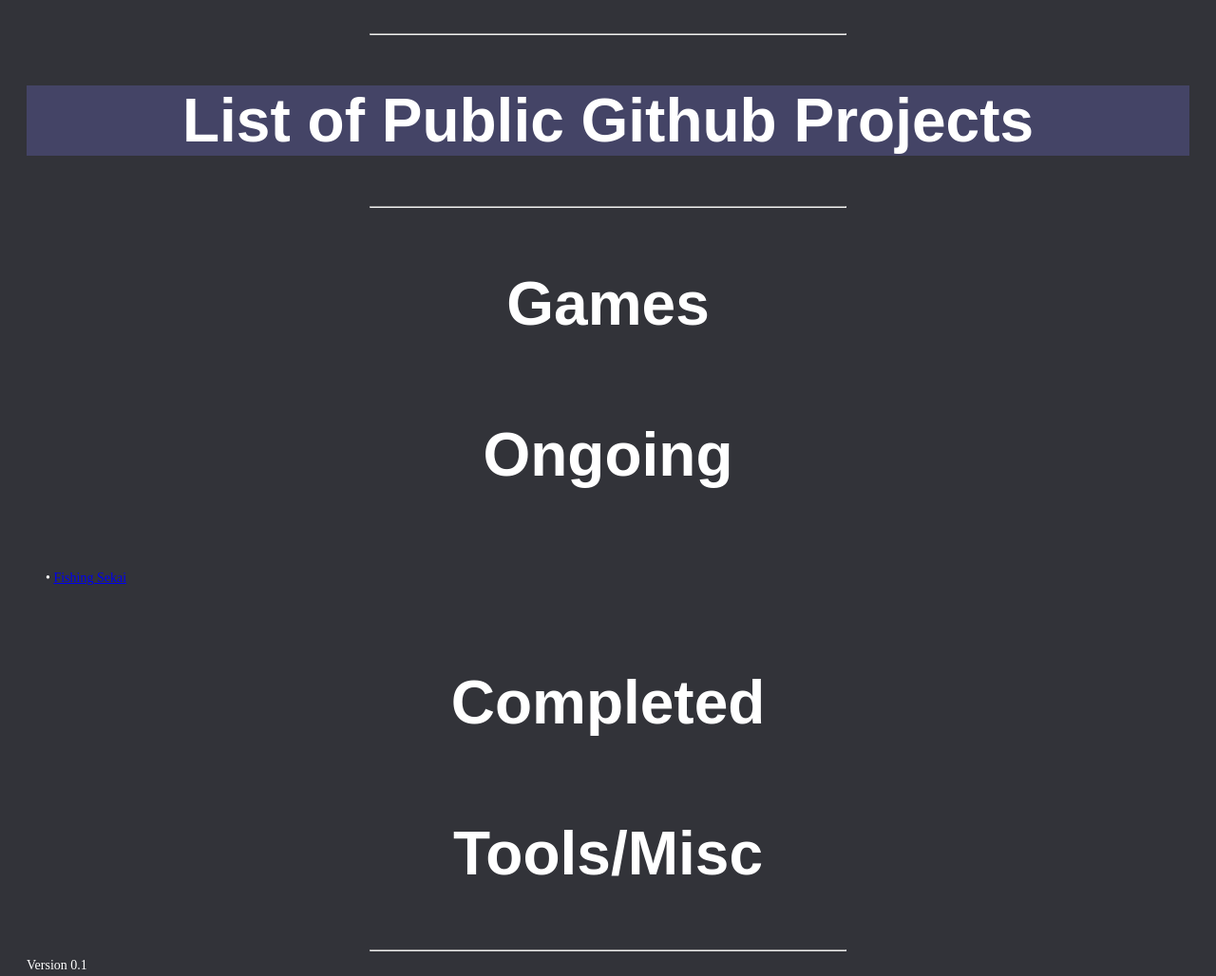
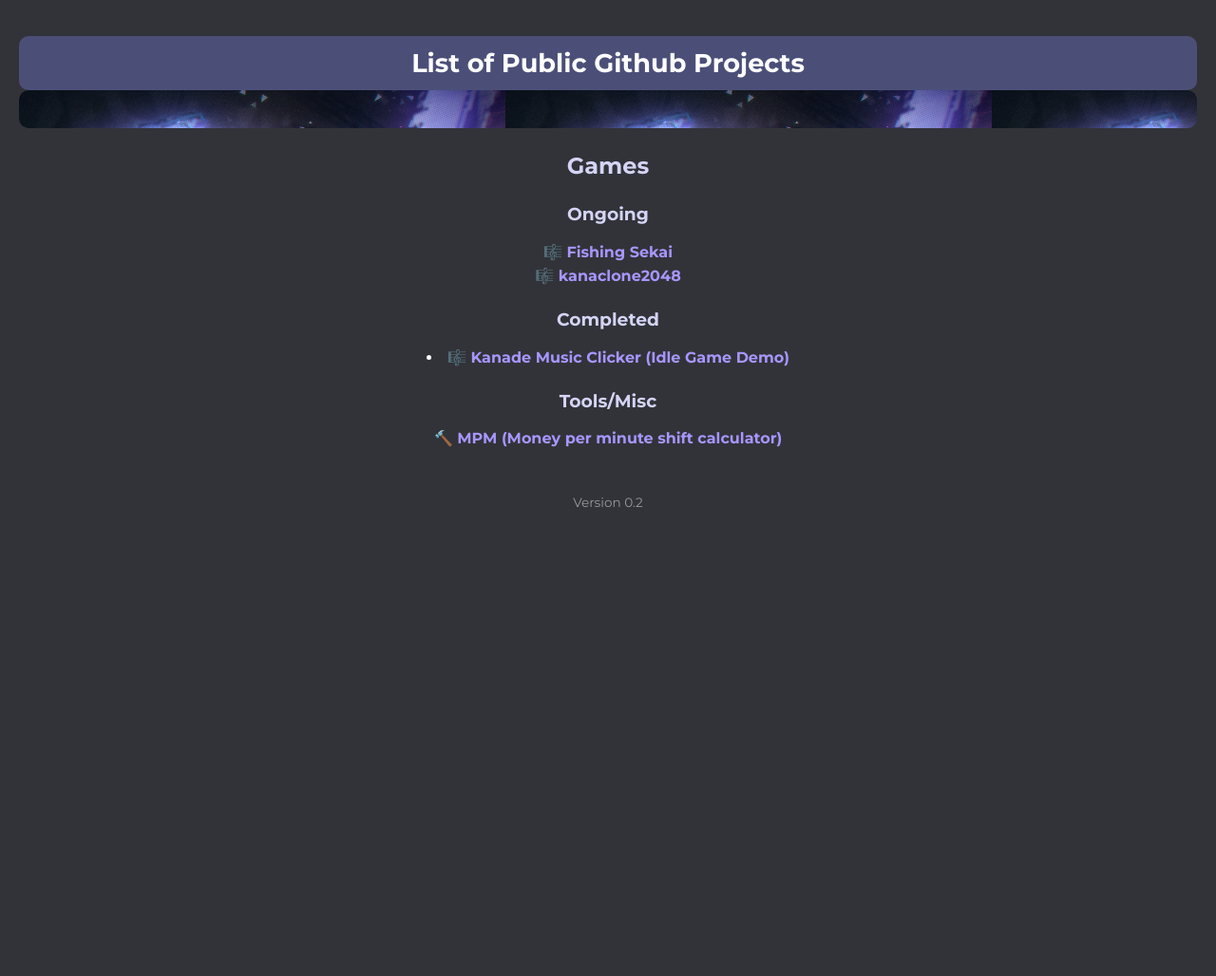
Before and after one commit to cocogatling/cocogatling.github.io, a plain HTML site: page index.html in a window 1280 px wide. Shown: the whole page at 95% size. After the commit the page ends 800 px from the top, so only its background shows below. Drawn offline with Linux system fonts and the light colour scheme.

Commit message:
update to version 0.2

```diff
--- a/index.html
+++ b/index.html
@@ -1,35 +1,35 @@
 <!DOCTYPE html>
-<html>
-    <head>
-        <link rel="manifest" href="manifest.json">
-        <meta name="viewport" content="width=device-width, initial-scale=1.0, maximum-scale=1.0, user-scalable=no">
+<html lang="en">
+<head>
+  <meta charset="UTF-8">
+  <meta name="viewport" content="width=device-width, initial-scale=1.0">
+  <title>Github Projects</title>
+  <link href="https://fonts.googleapis.com/css2?family=Montserrat:wght@400;700&display=swap" rel="stylesheet">
+  <link rel="stylesheet" href="styles2.css">
+</head>
+<body>
+  <h1>List of Public Github Projects</h1>
+  <div id="image"></div>
 
-        <meta charset="UTF-8">
-        <title>cocogatling's github projects</title>
-        <link rel="stylesheet" href="styles.css">
-    </head>
+  <h2>Games</h2>
 
-    <body>
-        <hr>
-        <h2 style="background-color:#444466">List of Public Github Projects</h2>
-        <hr>
+  <h3>Ongoing</h3>
+  <ul>
+    <li><a href="https://cocogatling.github.io/Fishing-Sekai/">🎼 Fishing Sekai</a></li>
+    <li><a href="https://cocogatling.github.io/kanaclone2048/2048.html">🎼 kanaclone2048</a></li>
+  </ul>
 
-        <h3>Games</h3>
-        <h4>Ongoing</h4>
-        <p>
-            •
-        <a href="https://cocogatling.github.io/Fishing-Sekai/" target="_blank">Fishing Sekai</a>
-        </p>
-        <h4>Completed</h4>
+  <h3>Completed</h3>
+    <li><a href="https://cocogatling.github.io/idledemo/">🎼 Kanade Music Clicker (Idle Game Demo)</a></li>
+  <ul>
 
-        <h3>Tools/Misc</h3>
+  </ul>
 
+  <h3>Tools/Misc</h3>
+  <ul>
+    <li><a href="https://cocogatling.github.io/mpm/">🔨 MPM (Money per minute shift calculator)</a></li>
+  </ul>
 
-
-
-        <hr>
-        <div>Version 0.1</div>
-
-        <script src="2048.js"></script>
-    </body>
+  <div class="version">Version 0.2</div>
+</body>
 </html>
--- a/styles.css
+++ b/styles.css
@@ -5,7 +5,7 @@
 }
 
 h1, h2, h3, h4 {
-    font-family: Arial, Helvetica, sans-serif;
+    font-family: 'Montserrat', sans-serif;
     text-align: center;
     font-size: 5vw;  /* Scales text based on screen width (good for mobile) */
     text-align: center;
--- /dev/null
+++ b/styles2.css
@@ -0,0 +1,62 @@
+body {
+    background-color: #323339;
+    color: #ffffff;
+    font-family: 'Montserrat', sans-serif;
+    text-align: center;
+    margin: 0;
+    padding: 20px;
+}
+
+#image {
+    width: 1500px;
+    height: 40px;
+    border-radius: 10px;
+    background-image: url('kanade sekai bar mini.png');
+
+    width: 100%;
+    max-height: 100px;
+    object-fit: cover;
+    display: block;
+    margin: 0 auto;
+    padding: 0;
+}
+
+h1 {
+    background-color: #4b4f78;
+    padding: 12px;
+    font-size: 1.7em;
+    color: #fff;
+    border-radius: 10px;
+    margin-bottom: 0px;
+}
+
+h2, h3 {
+    color: #d4d4f5;
+    margin-top: 25px;
+}
+
+ul {
+    list-style-type: none;
+    padding-left: 0;
+}
+
+li {
+    margin: 6px 0;
+}
+
+a {
+    color: #a896ff;
+    text-decoration: none;
+    font-weight: 600;
+    transition: color 0.3s;
+}
+
+a:hover {
+    color: #ffc0cb;
+}
+
+.version {
+    margin-top: 50px;
+    font-size: 0.85em;
+    color: #999;
+}
```
Also changed, not shown: kanade sekai bar mini.png (added).
